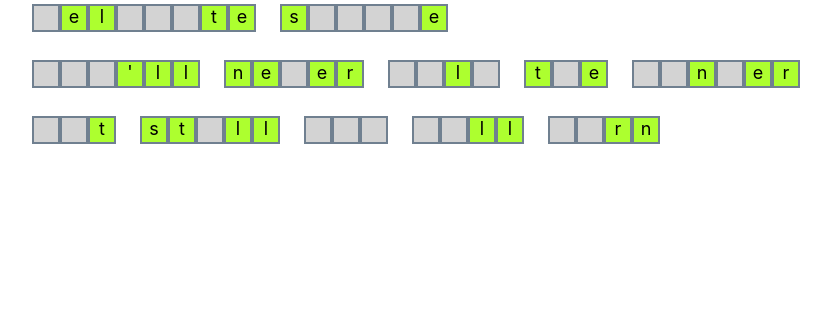
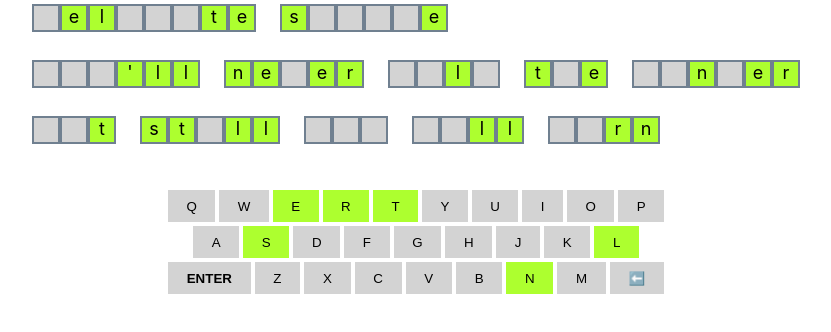
Before and after one commit to wginsberg/haikudle, a React (Create React App) app in the folder frontend/: page / in a window 1280 px wide. Shown: the top 332 px of the page, without its empty margins (224-1055 px from the left). Built offline with nearby package versions, Linux system fonts and the light colour scheme.

Commit message:
add keyboard UI

```diff
--- a/frontend/src/App.js
+++ b/frontend/src/App.js
@@ -1,5 +1,6 @@
 import './App.css';
 import Haiku from './Haiku';
+import Keyboard from './Keyboard';
 
 import useDailyHaiku from './hooks';
 import { addHints, FREE_HINT_CHARS } from './util';
@@ -12,9 +13,11 @@ function App() {
   return error
     ? (<p>Something went wrong :/</p>)
     : (
-      <>
+      <div class="app">
         <Haiku characters={haikuWithHints} />
-      </>
+        <br />
+        <Keyboard selectedCharacters={FREE_HINT_CHARS}/>
+      </div>
     )
 }
 
--- a/frontend/src/Haiku/index.js
+++ b/frontend/src/Haiku/index.js
@@ -5,7 +5,9 @@ export default function Haiku({ characters }) {
 
     const wordArray2d = charactersTo2DStringArray(characters)
 
-    return wordArray2d.map(line => {
+    return (
+        <div className="haiku">
+            {wordArray2d.map(line => {
                 return (
                     <>
                         <div className="line">
@@ -20,5 +22,7 @@ export default function Haiku({ characters }) {
                         <br />
                     </>
                 )
-    })
+            })}
+        </div>
+    )
 }
--- /dev/null
+++ b/frontend/src/Keyboard/Button/index.js
@@ -0,0 +1,29 @@
+import classnames from "classnames"
+
+export default function Button({ character, isSelected }) {
+    const className = classnames("keyboardButton", {
+        // "button-lg": character === "ENTER" || character === "BACKSPACE"
+        "keyboardButton-selected": isSelected
+    })
+
+    if (character === "ENTER") {
+        return (
+            <button type="submit" className={className}>
+                ENTER
+            </button>
+        )
+    }
+
+    if (character === "BACKSPACE") {
+        return (
+            <button type="reset" className={className}>
+                ⬅️
+            </button>
+        )
+    }
+    return (
+        <button className={className} disabled={isSelected}>
+            {character}
+        </button>
+    )
+}
--- /dev/null
+++ b/frontend/src/Keyboard/index.js
@@ -0,0 +1,29 @@
+import classnames from "classnames"
+import Button from "./Button"
+
+const LETTER_ROWS = [
+    "qwertyuiop".split(""),
+    "asdfghjkl".split(""),
+    ["ENTER", ..."zxcvbnm".split(""), "BACKSPACE"]
+]
+
+export default function Keyboard({ selectedCharacters = new Set() }) {
+    return (
+        <div className="keyboard">
+            {LETTER_ROWS.map((letters, i) => {
+                const className = classnames("keyboardRow", {
+                    "keyboardRow-middle": i === 1
+                })
+                return (
+                    <div className={className}>
+                        {letters.map(letter => {
+                            const isSelected = selectedCharacters.has(letter)
+                            return (
+                                <Button character={letter} isSelected={isSelected} />
+                            )
+                        })}
+                    </div>)
+            })}
+        </div>
+    )
+}
--- a/frontend/src/index.css
+++ b/frontend/src/index.css
@@ -7,6 +7,16 @@ body {
   -moz-osx-font-smoothing: grayscale;
   display: flex;
   justify-content: center;
+}
+
+.app {
+  display: flex;
+  flex-direction: column;
+  align-items: center;
+}
+
+.haiku {
+
 }
 
 .tile {
@@ -37,3 +47,43 @@ body {
   display: flex;
   margin: 4px 12px;
 }
+
+.keyboard {
+  display: flex;
+  flex-direction: column;
+  align-items: center;
+  width: 100%;
+  max-width: 500px;
+}
+
+.keyboardRow {
+  display: flex;
+  width: 100%;
+}
+
+.keyboardRow-middle {
+  width: 90%;
+}
+
+.keyboardButton {
+  display: inline-flex;
+  flex-grow: 1;
+  justify-content: center;
+  align-items: center;
+  background-color: lightgray;
+  min-width: 28px;
+  min-height: 28px;
+  border: 2px solid white;
+  text-transform: uppercase;
+  padding:2px;
+  box-sizing: initial;
+  color: initial;
+}
+
+.keyboardButton-selected {
+  background-color: greenyellow;
+}
+
+.keyboardButton[type="submit"] {
+  font-weight: bold;
+}
```
Lines whose indentation alone changed are shown as unchanged.
